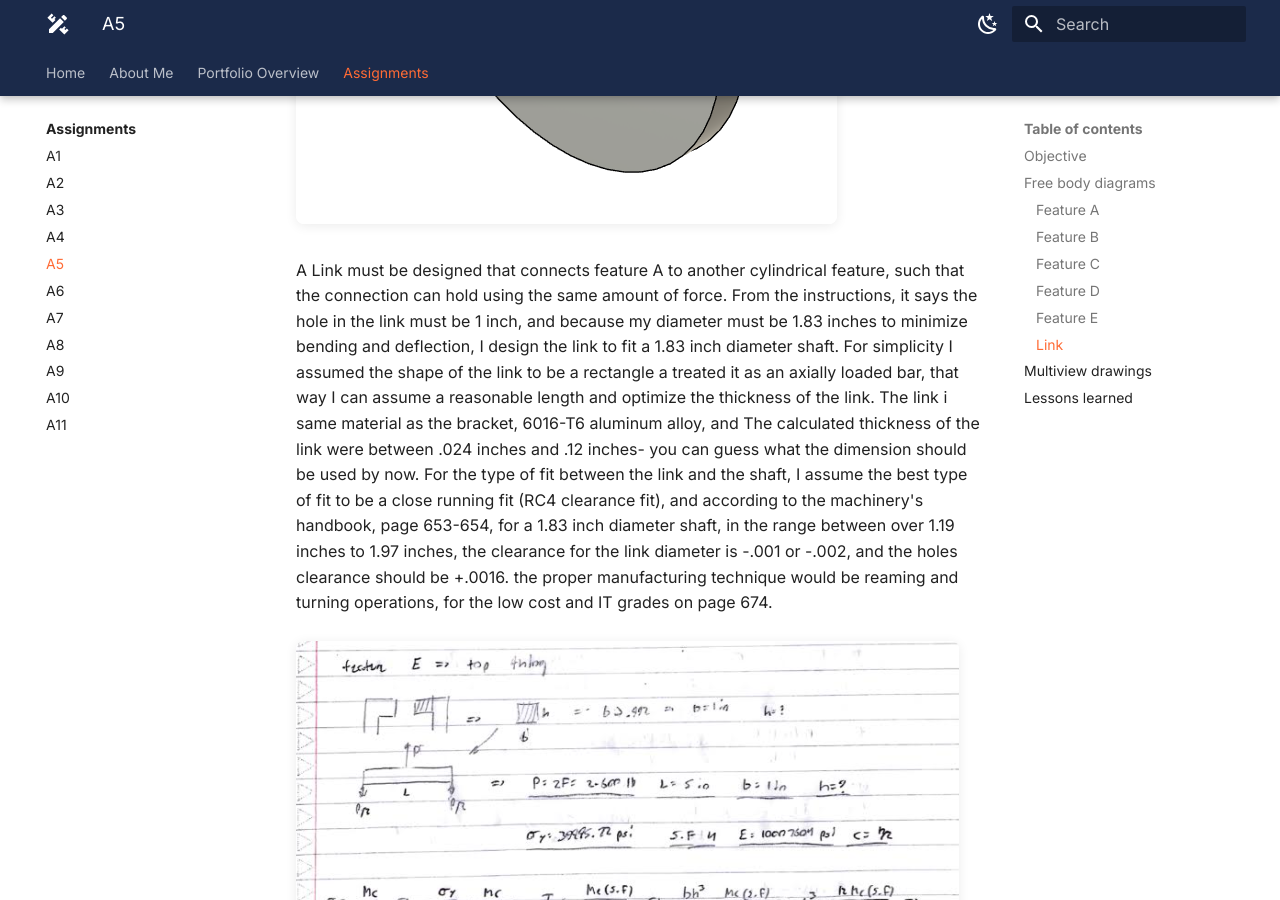
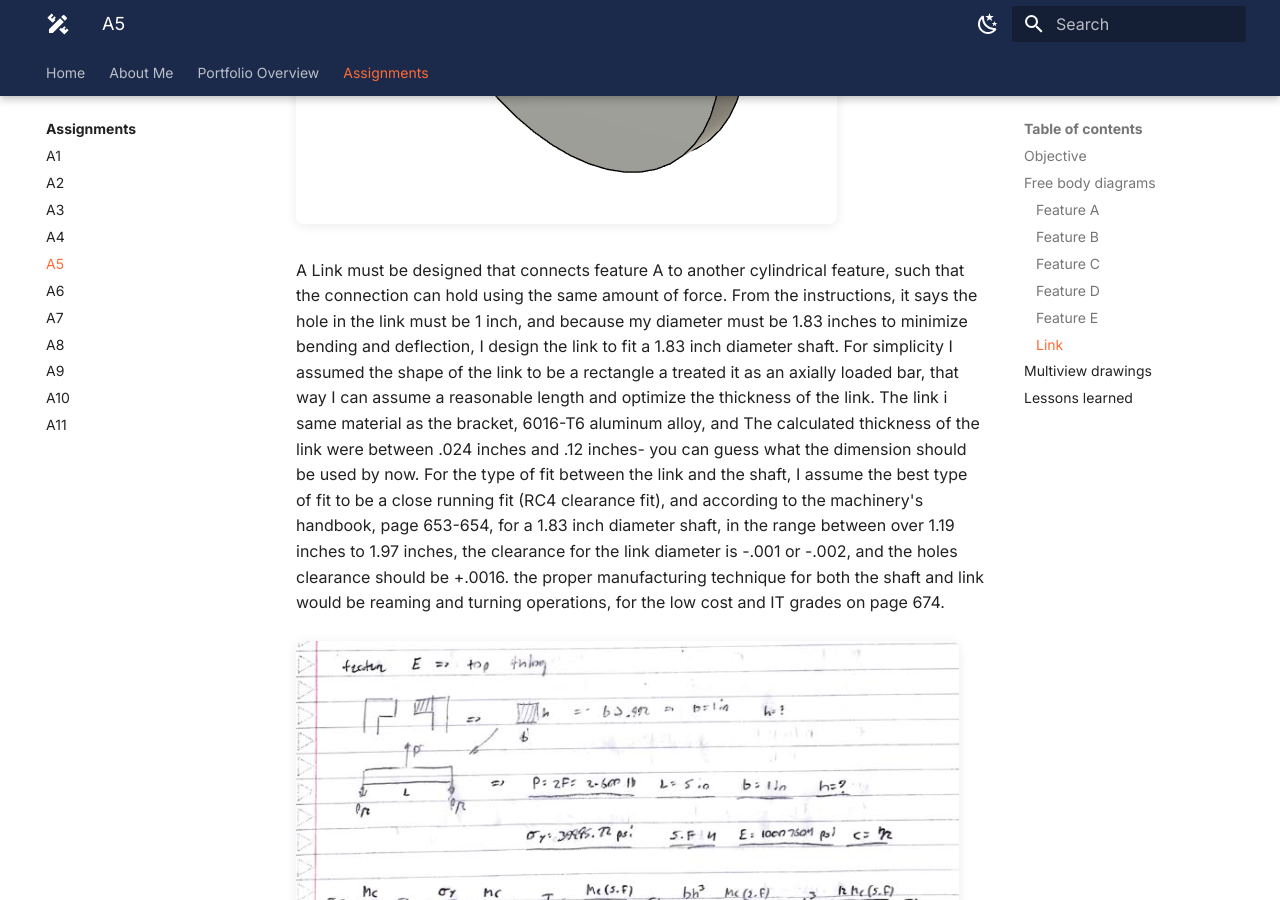
Before and after one commit to ajchiocca/megr2157-portfolio, an MkDocs documentation site: the page built from docs/assignments/A05/index.md, in a window 1280 px wide and 900 px high, scrolled down 6196 px. Built offline with MkDocs 1.6.1 and Material for MkDocs 9.7.7, drawn with Linux system fonts in a browser that asks for light colours.

Commit message:
Revise link design description in index.md
Corrected text for clarity and consistency regarding the link design and manufacturing techniques.

```diff
--- a/docs/assignments/A05/index.md
+++ b/docs/assignments/A05/index.md
@@ -44,7 +44,7 @@ Feature E is the final feature to be evaluated, excluding the link, although I l
 ![link](link.png)
 <br>
 <br>
-A Link must be designed that connects feature A to another cylindrical feature, such that the connection can hold using the same amount of force. From the instructions, it says the hole in the link must be 1 inch, and because my diameter must be 1.83 inches to minimize bending and deflection, I design the link to fit a 1.83 inch diameter shaft. For simplicity I assumed the shape of the link to be a rectangle a treated it as an axially loaded bar, that way I can assume a reasonable length and optimize the thickness of the link. The link i same material as the bracket, 6016-T6 aluminum alloy, and The calculated thickness of the link were between .024 inches and .12 inches- you can guess what the dimension should be used by now. For the type of fit between the link and the shaft, I assume the best type of fit to be a close running fit (RC4 clearance fit), and according to the machinery's handbook, page 653-654, for a 1.83 inch diameter shaft, in the range between over 1.19 inches to 1.97 inches, the clearance for the link diameter is -.001 or -.002, and the holes clearance should be +.0016. the proper manufacturing technique would be reaming and turning operations, for the low cost and IT grades on page 674.
+A Link must be designed that connects feature A to another cylindrical feature, such that the connection can hold using the same amount of force. From the instructions, it says the hole in the link must be 1 inch, and because my diameter must be 1.83 inches to minimize bending and deflection, I design the link to fit a 1.83 inch diameter shaft. For simplicity I assumed the shape of the link to be a rectangle a treated it as an axially loaded bar, that way I can assume a reasonable length and optimize the thickness of the link. The link i same material as the bracket, 6016-T6 aluminum alloy, and The calculated thickness of the link were between .024 inches and .12 inches- you can guess what the dimension should be used by now. For the type of fit between the link and the shaft, I assume the best type of fit to be a close running fit (RC4 clearance fit), and according to the machinery's handbook, page 653-654, for a 1.83 inch diameter shaft, in the range between over 1.19 inches to 1.97 inches, the clearance for the link diameter is -.001 or -.002, and the holes clearance should be +.0016. the proper manufacturing technique for both the shaft and link would be reaming and turning operations, for the low cost and IT grades on page 674.
 <br>
 <br>
 ![FTE](FTE.png)
```
